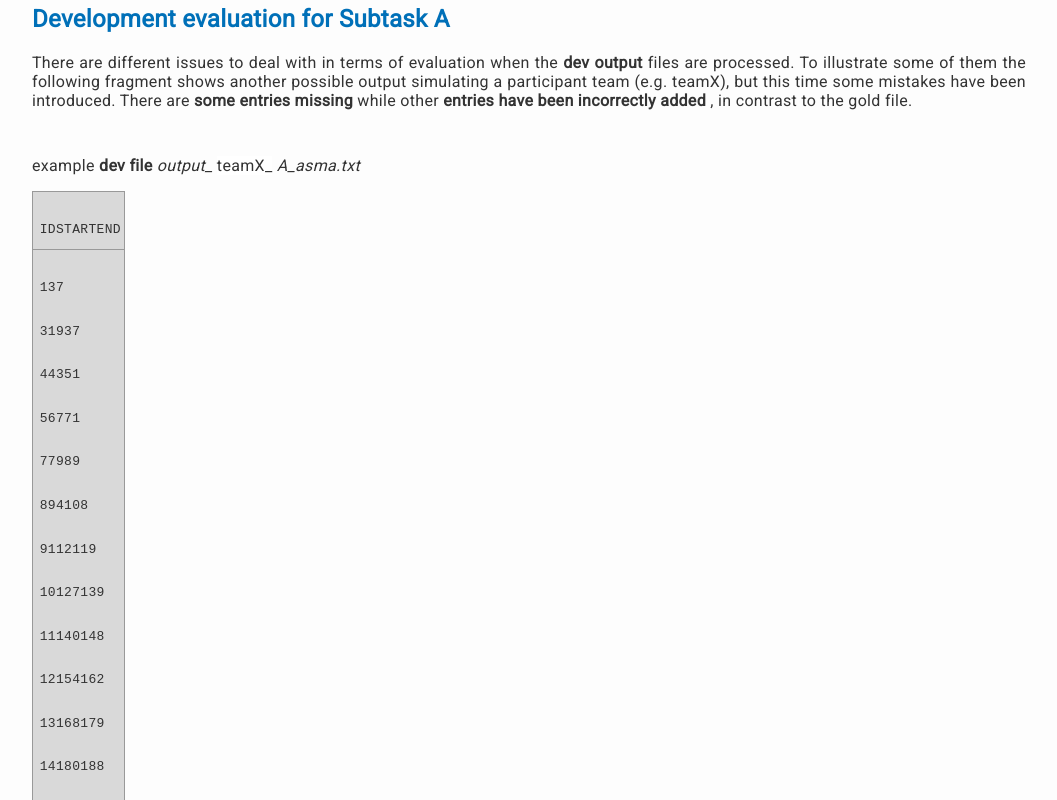
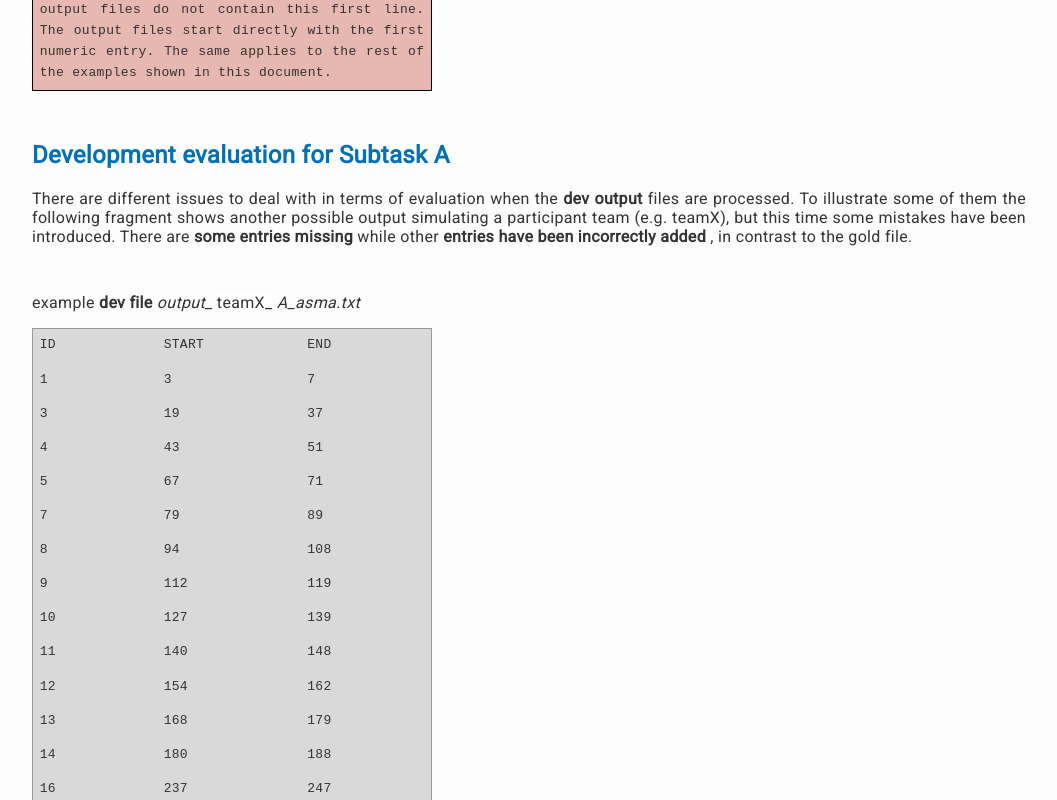
Before and after one commit to genimarca/tass_templates_additional_tasks, a plain HTML site: page taskA.html in a window 1280 px wide. Shown: the part 2000-2800 px from the top of the page, without its empty margins (111-1168 px from the left). Drawn offline with Linux system fonts and the light colour scheme.

Commit message:
Task A ready

```diff
--- a/css/custom.css
+++ b/css/custom.css
@@ -50,7 +50,7 @@
 }
 
 .c13 {
-    border-right-style: solid;
+    /* border-right-style: solid; */
     padding: 5pt 5pt 5pt 5pt;
     border-bottom-color: #999999;
     border-top-width: 1pt;
@@ -59,13 +59,13 @@
     vertical-align: top;
     border-right-color: #999999;
     border-left-width: 1pt;
-    border-top-style: solid;
+    /* border-top-style: solid; */
     background-color: #d9d9d9;
-    border-left-style: solid;
+    /* border-left-style: solid; */
     border-bottom-width: 1pt;
-    /* width: 500px; */
+    width: 500px;
     border-top-color: #999999;
-    border-bottom-style: solid;
+    /* border-bottom-style: solid; */
 }
 
 .c86 {
@@ -614,7 +614,6 @@
 
 .c27 {
     vertical-align: super;
-    text-decoration-skip-ink: none;
     -webkit-text-decoration-skip: none;
     color: #1155cc;
     text-decoration: underline
@@ -630,11 +629,13 @@
 .c20 {
     border-spacing: 0;
     border-collapse: collapse;
-    margin-right: auto
+    margin-right: auto;
+    font-family: monospace;
+    width: 400px;
+    border: 1px solid #999999;
 }
 
 .c43 {
-    text-decoration-skip-ink: none;
     -webkit-text-decoration-skip: none;
     color: #1155cc;
     text-decoration: underline
@@ -711,16 +712,6 @@
     font-style: italic
 }
 
-.c33 {}
-
-*/ .c49 {
-    text-indent: 36pt
-}
-
-*/ .c76 {
-    height: 18pt
-}
-
 .c7 {
     font-weight: 700;
 }
--- a/taskA.html
+++ b/taskA.html
@@ -361,64 +361,107 @@
               <table class="c20">
                 <tbody>
                   <tr class="c19">
-                    <td class="c13" colspan="1" rowspan="1">
-                      <p class="c0">
-                        <span class="c9">IDSTARTEND</span>
-                      </p>
+                    <td class="c13">ID</td>
+                    <td class="c13">START</td>
+                    <td class="c13">END</td>
                     </td>
                   </tr>
                   <tr class="c19">
-                    <td class="c13" colspan="1" rowspan="1">
-                      <p class="c0">
-                        <span class="c9">137</span>
-                      </p>
-                      <p class="c0">
-                        <span class="c9">31937</span>
-                      </p>
-                      <p class="c0">
-                        <span class="c9">44351</span>
-                      </p>
-                      <p class="c0">
-                        <span class="c9">56771</span>
-                      </p>
-                      <p class="c0">
-                        <span class="c9">77989</span>
-                      </p>
-                      <p class="c0">
-                        <span class="c9">894108</span>
-                      </p>
-                      <p class="c0">
-                        <span class="c9">9112119</span>
-                      </p>
-                      <p class="c0">
-                        <span class="c9">10127139</span>
-                      </p>
-                      <p class="c0">
-                        <span class="c9">11140148</span>
-                      </p>
-                      <p class="c0">
-                        <span class="c9">12154162</span>
-                      </p>
-                      <p class="c0">
-                        <span class="c9">13168179</span>
-                      </p>
-                      <p class="c0">
-                        <span class="c9">14180188</span>
-                      </p>
-                      <p class="c0">
-                        <span class="c9">16237247</span>
-                      </p>
-                      <p class="c0">
-                        <span class="c9">17216224</span>
-                      </p>
-                      <p class="c0">
-                        <span class="c9">15193207</span>
-                      </p>
-                      <p class="c0">
-                        <span class="c9">19229233</span>
-                      </p>
-                    </td>
+                    <td class="c13">1</td>
+                    <td class="c13">3</td>
+                    <td class="c13">7</td>
                   </tr>
+
+                  <tr class="c19">
+                    <td class="c13">3</td>
+                    <td class="c13">19</td>
+                    <td class="c13">37</td>
+                  </tr>
+
+                  <tr class="c19">
+                    <td class="c13">4</td>
+                    <td class="c13">43</td>
+                    <td class="c13">51</td>
+                  </tr>
+
+                  <tr class="c19">
+                    <td class="c13">5</td>
+                    <td class="c13">67</td>
+                    <td class="c13">71</td>
+                  </tr>
+
+                  <tr class="c19">
+                    <td class="c13">7</td>
+                    <td class="c13">79</td>
+                    <td class="c13">89</td>
+                  </tr>
+
+                  <tr class="c19">
+                    <td class="c13">8</td>
+                    <td class="c13">94</td>
+                    <td class="c13">108</td>
+                  </tr>
+
+                  <tr class="c19">
+                    <td class="c13">9</td>
+                    <td class="c13">112</td>
+                    <td class="c13">119</td>
+                  </tr>
+
+                  <tr class="c19">
+                    <td class="c13">10</td>
+                    <td class="c13">127</td>
+                    <td class="c13">139</td>
+                  </tr>
+
+                  <tr class="c19">
+                    <td class="c13">11</td>
+                    <td class="c13">140</td>
+                    <td class="c13">148</td>
+                  </tr>
+
+                  <tr class="c19">
+                    <td class="c13">12</td>
+                    <td class="c13">154</td>
+                    <td class="c13">162</td>
+                  </tr>
+
+                  <tr class="c19">
+                    <td class="c13">13</td>
+                    <td class="c13">168</td>
+                    <td class="c13">179</td>
+                  </tr>
+
+                  <tr class="c19">
+                    <td class="c13">14</td>
+                    <td class="c13">180</td>
+                    <td class="c13">188</td>
+                  </tr>
+
+                  <tr class="c19">
+                    <td class="c13">16</td>
+                    <td class="c13">237</td>
+                    <td class="c13">247</td>
+                  </tr>
+
+                  <tr class="c19">
+                    <td class="c13">17</td>
+                    <td class="c13">216</td>
+                    <td class="c13">224</td>
+                  </tr>
+
+                  <tr class="c19">
+                    <td class="c13">15</td>
+                    <td class="c13">193</td>
+                    <td class="c13">207</td>
+                  </tr>
+
+                  <tr class="c19">
+                    <td class="c13">19</td>
+                    <td class="c13">229</td>
+                    <td class="c13">233</td>
+                  </tr>
+
                 </tbody>
               </table>
               <p class="c21 c6 c26">
@@ -483,102 +526,41 @@
                 <tbody>
                   <tr class="c19">
                     <td class="c13" colspan="1" rowspan="1">
-
-                      <span class="c9"># Subtask A (detecting phrases)</span>
+                      # Subtask A (detecting phrases)
+                      <br> input file: ../example/gold/input_example.txt
+                      <br> gold file: ../example/gold/output_A_example.txt
+                      <br> dev file: ../example/dev/output_A_example.txt
                       <br>
 
-                      <span class="c9"> input file: ../example/gold/input_example.txt</span>
+                      <br> * Correct (13):
+                      <br> - &quot;asma&quot; from 3 to 7.
+                      <br> - &quot;v&iacute;as respiratorias&quot; from 19 to 37.
+                      <br> - &quot;pulmones&quot; from 43 to 51.
+                      <br> - &quot;asma&quot; from 67 to 71.
+                      <br> - &quot;enfermedad&quot; from 79 to 89.
+                      <br> - &quot;ataque de asma&quot; from 94 to 108.
+                      <br> - &quot;produce&quot; from 112 to 119.
+                      <br> - &quot;empeoran&quot; from 140 to 148.
+                      <br> - &quot;s&iacute;ntomas&quot; from 154 to 162.
+                      <br> - &quot;tratamiento&quot; from 168 to 179.
+                      <br> - &quot;dependen&quot; from 180 to 188.
+                      <br> - &quot;avanzada&quot; from 216 to 224.
+                      <br> - &quot;enfermedad&quot; from 237 to 247.
+                      <br> * Partial (2):
+                      <br> - &quot;s&iacute;ntomas&quot; from 131 to 139 vs &quot;los s&iacute;ntomas&quot; from 127 to 139.
+                      <br> - &quot;tipo&quot; from 193 to 197 vs &quot;tipo de c&aacute;ncer&quot; from 193 to 207.
+                      <br> * Missing (3):
+                      <br> - &quot;afecta&quot; from 8 to 14.
+                      <br> - &quot;hinchan&quot; from 55 to 62.
+                      <br> - &quot;c&aacute;ncer&quot; from 201 to 207.
+                      <br> * Spurious (1):
+                      <br> - &quot;est&eacute;&quot; from 229 to 233.
                       <br>
 
-                      <span class="c9"> gold file: ../example/gold/output_A_example.txt</span>
-                      <br>
-
-                      <span class="c9"> dev file: ../example/dev/output_A_example.txt</span>
-                      <br>
-                      <span class="c9"></span>
-                      <br>
-
-                      <span class="c9">* Correct (13):</span>
-                      <br>
-
-                      <span class="c9"> - &quot;asma&quot; from 3 to 7.</span>
-                      <br>
-
-                      <span class="c9"> - &quot;v&iacute;as respiratorias&quot; from 19 to 37.</span>
-                      <br>
-
-                      <span class="c9"> - &quot;pulmones&quot; from 43 to 51.</span>
-                      <br>
-
-                      <span class="c9"> - &quot;asma&quot; from 67 to 71.</span>
-                      <br>
-
-                      <span class="c9"> - &quot;enfermedad&quot; from 79 to 89.</span>
-                      <br>
-
-                      <span class="c9"> - &quot;ataque de asma&quot; from 94 to 108.</span>
-                      <br>
-
-                      <span class="c9"> - &quot;produce&quot; from 112 to 119.</span>
-                      <br>
-
-                      <span class="c9"> - &quot;empeoran&quot; from 140 to 148.</span>
-                      <br>
-
-                      <span class="c9"> - &quot;s&iacute;ntomas&quot; from 154 to 162.</span>
-                      <br>
-
-                      <span class="c9"> - &quot;tratamiento&quot; from 168 to 179.</span>
-                      <br>
-
-                      <span class="c9"> - &quot;dependen&quot; from 180 to 188.</span>
-                      <br>
-
-                      <span class="c9"> - &quot;avanzada&quot; from 216 to 224.</span>
-                      <br>
-
-                      <span class="c9"> - &quot;enfermedad&quot; from 237 to 247.</span>
-                      <br>
-
-                      <span class="c9">* Partial (2):</span>
-                      <br>
-
-                      <span class="c9"> - &quot;s&iacute;ntomas&quot; from 131 to 139 vs &quot;los s&iacute;ntomas&quot; from 127 to 139.</span>
-                      <br>
-
-                      <span class="c9"> - &quot;tipo&quot; from 193 to 197 vs &quot;tipo de c&aacute;ncer&quot; from 193 to 207.</span>
-                      <br>
-
-                      <span class="c9">* Missing (3):</span>
-                      <br>
-
-                      <span class="c9"> - &quot;afecta&quot; from 8 to 14.</span>
-                      <br>
-
-                      <span class="c9"> - &quot;hinchan&quot; from 55 to 62.</span>
-                      <br>
-
-                      <span class="c9"> - &quot;c&aacute;ncer&quot; from 201 to 207.</span>
-                      <br>
-
-                      <span class="c9">* Spurious (1):</span>
-                      <br>
-
-                      <span class="c9"> - &quot;est&eacute;&quot; from 229 to 233.</span>
-                      <br>
-                      <span class="c9"></span>
-                      <br>
-
-                      <span class="c9">Precision = 0.93</span>
-                      <br>
-
-                      <span class="c9">Recall = 0.82</span>
-                      <br>
-
-                      <span class="c9">F1 Score = 0.87</span>
-                      <br>
-
-                      <span class="c9">...</span>
+                      <br> Precision = 0.93
+                      <br> Recall = 0.82
+                      <br> F1 Score = 0.87
+                      <br> ...
                       <br>
                     </td>
                   </tr>
```
